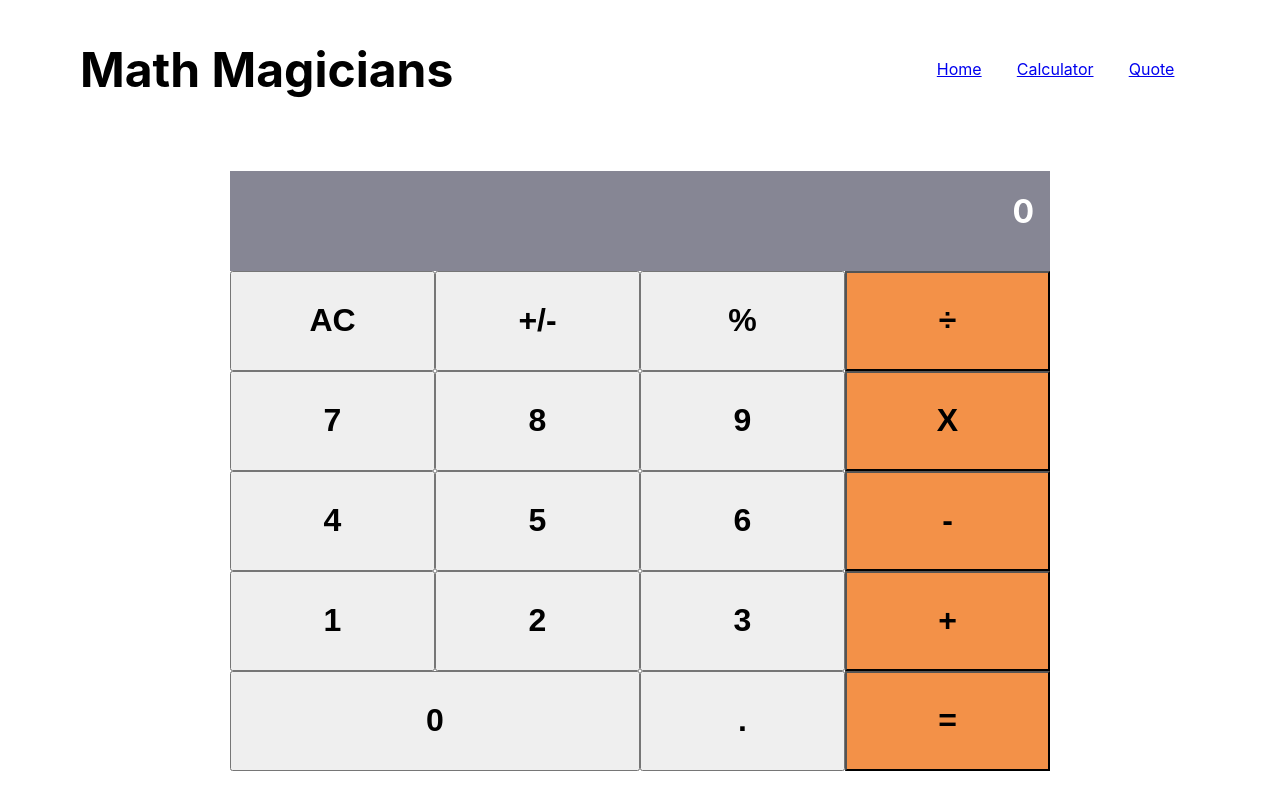
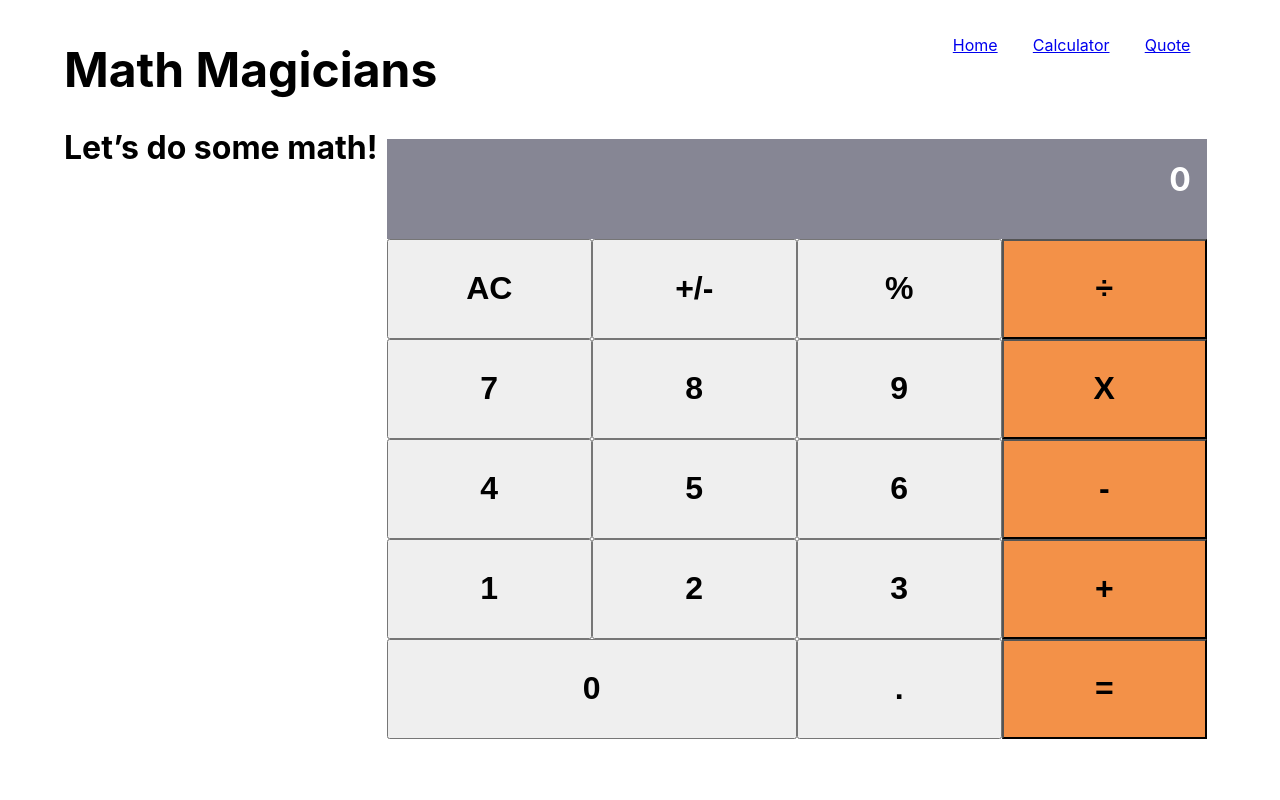
Before and after one commit to temesghentekeste/react-calculator, a React (Create React App) app: page /calculator in a window 1280 px wide. Built offline with nearby package versions, Linux system fonts and the light colour scheme.

Commit message:
Add style to center Quote component text; add style to Calculator comp. and divide it into two sections

```diff
--- a/src/components/Calculator.js
+++ b/src/components/Calculator.js
@@ -19,9 +19,12 @@ const Calculator = () => {
 
   const { currentDisplay } = calculatorData;
   return (
-    <div className="calculatorContainer">
-      <Display result={currentDisplay} />
-      <ButtonPanel clickHandler={handleClick} />
+    <div className="calculatorPage">
+      <h1>Let’s do some math!</h1>
+      <div className="calculatorContainer">
+        <Display result={currentDisplay} />
+        <ButtonPanel clickHandler={handleClick} />
+      </div>
     </div>
   );
 };
--- a/src/components/Quote.js
+++ b/src/components/Quote.js
@@ -2,7 +2,7 @@ import React from 'react';
 
 const Quote = () => (
   <div>
-    <p>
+    <p className="quoteText">
       Mathematics is not about numbers, equations, computations, or algorithms:
       it is about understanding. –William Paul Thurston
     </p>
--- a/src/index.css
+++ b/src/index.css
@@ -1,5 +1,5 @@
 body {
-  width: 1120px;
+  width: 90%;
   margin: 0 auto;
   font-family:
     -apple-system,
@@ -41,6 +41,7 @@ nav {
 }
 
 nav ul {
+  margin-top: -2rem;
   display: flex;
   justify-content: start;
   list-style: none;
@@ -67,6 +68,16 @@ nav li a {
 .App-logo {
   height: 40vmin;
   pointer-events: none;
+}
+
+.quoteText {
+  max-width: 800px;
+  margin: auto;
+}
+
+.calculatorPage {
+  margin-top: -2rem;
+  display: flex;
 }
 
 .calculatorContainer {
```
